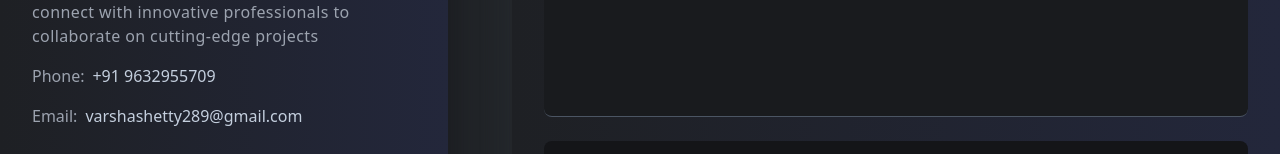
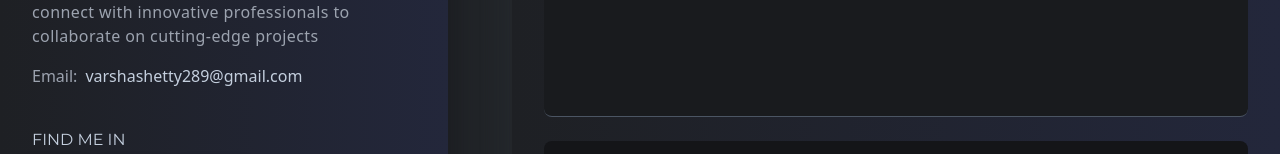
Before and after one commit to VarshaShetty28/personal_portfolio, a React (Vite) app: page / in a window 1280 px wide. Shown: the part 5104-5258 px from the top of the page. Built offline with nearby package versions, Linux system fonts and the light colour scheme.

Commit message:
Removed My mob no

```diff
--- a/src/components/contact/ContactLeft.jsx
+++ b/src/components/contact/ContactLeft.jsx
@@ -16,9 +16,9 @@ const ContactLeft = () => {
                 in Data Structures and Algorithms (DSA) and experience in Flutter,
                  I am eager to connect with innovative professionals to collaborate on cutting-edge projects </p>
 
-            <p className='text-base text-gray-400 flex flex-col sm:flex-row items-start sm:items-center gap-2'>
-                Phone: <span className='text-lightText'>+91 9632955709</span>
-            </p>
+            {/* <p className='text-base text-gray-400 flex flex-col sm:flex-row items-start sm:items-center gap-2'>
+                Phone: <span className='text-lightText'>+91-------</span>
+            </p> */}
             <p className='text-base text-gray-400 flex flex-col sm:flex-row items-start sm:items-center gap-2'>
                 Email:{" "} <span className='text-lightText'>varshashetty289@gmail.com</span>
             </p>
```
